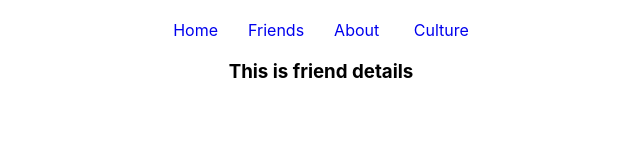
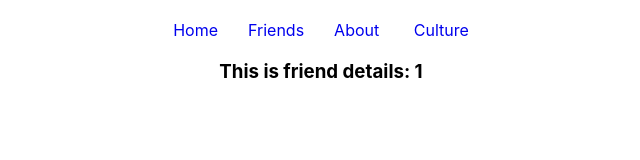
Before and after one commit to mdraselmiah95/simple-react-router, a React (Create React App) app: page /friend/1 in a window 1280 px wide. Shown: the top 160 px of the page, without its empty margins (319-959 px from the left). Built offline with nearby package versions, Linux system fonts and the light colour scheme.

Commit message:
WIP on react router

```diff
--- a/src/components/FriendDetail/FriendDetail.js
+++ b/src/components/FriendDetail/FriendDetail.js
@@ -1,9 +1,11 @@
 import React from "react";
+import { useParams } from "react-router";
 
 const FriendDetail = () => {
+  const { friendId } = useParams();
   return (
     <div>
-      <h3>This is friend details</h3>
+      <h3>This is friend details: {friendId}</h3>
     </div>
   );
 };
```
